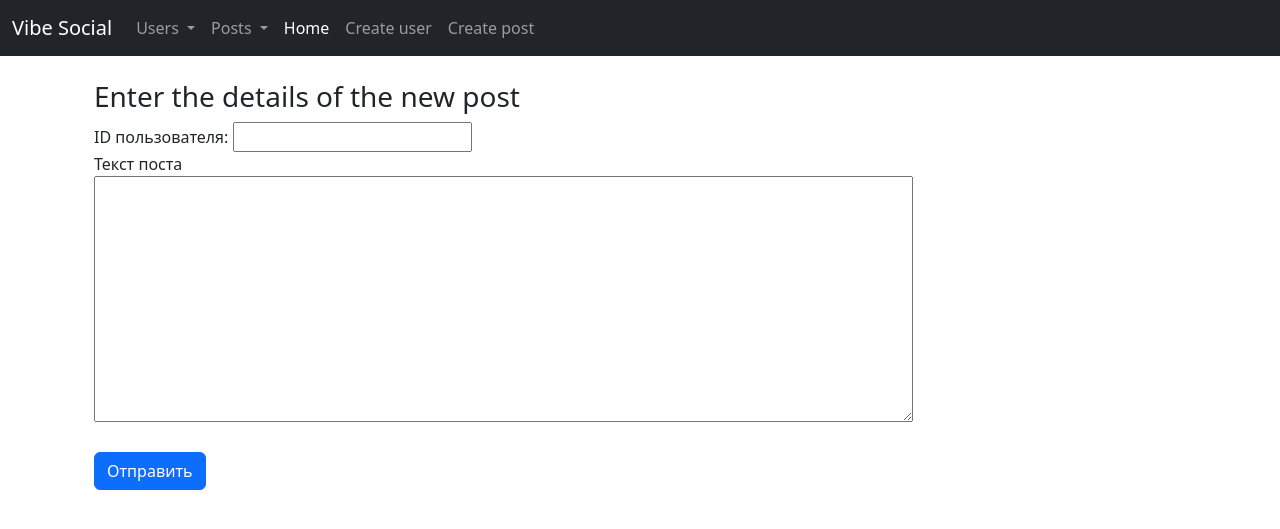
After one commit to Shadowpat42/flask-project, a Flask app: page /front/post/create in a window 1280 px wide. The commit adds this page. Shown: the top 529 px of the page. Run offline with Flask 3, Linux system fonts and the light colour scheme.

Commit message:
add create_post_form

```diff
--- a/app/forms.py
+++ b/app/forms.py
@@ -1,7 +1,7 @@
 # forms.py
 from app import USERS
 from flask_wtf import FlaskForm
-from wtforms import StringField, SubmitField
+from wtforms import StringField, SubmitField, TextAreaField
 from wtforms.validators import DataRequired
 
 
@@ -10,3 +10,9 @@ class CreateUserForm(FlaskForm):
     last_name = StringField("Фамилия:", validators=[DataRequired()])
     email = StringField("Email:", validators=[DataRequired()])
     submit = SubmitField("Отправить")
+
+
+class CreatePostForm(FlaskForm):
+    author_id = StringField("ID пользователя:", validators=[DataRequired()])
+    text = TextAreaField("Текст поста", validators=[DataRequired()], render_kw={"rows": 10, "style": "width: 75%;"})
+    submit = SubmitField("Отправить")
--- /dev/null
+++ b/app/templates/create_post_form.html
@@ -0,0 +1,29 @@
+{% extends "base.html" %}
+
+{% block content %}
+  <body>
+    <div class="container">
+      {% if post_data %}
+        <br>
+        <h3>Post created!</h3>
+      {% else %}
+        <br>
+        <h3>Enter the details of the new post</h3>
+        <form method="POST">
+          {{ form.hidden_tag() }}
+
+          <div class="form-group">
+            {{ form.author_id.label }}  {{ form.author_id }}
+          </div>
+
+          <div class="form-group">
+            {{ form.text.label }} <br> {{ form.text }}
+          </div>
+
+          <br>
+          {{ form.submit(class="btn btn-primary") }}
+        </form>
+      {% endif %}
+    </div>
+  </body>
+{% endblock %}
--- a/app/templates/get_post.html
+++ b/app/templates/get_post.html
@@ -7,7 +7,7 @@
 
         POST ID: {{ post.post_id }} <br>
         AUTHOR ID: {{ post.author_id }} <br>
-        TEXT: {{ post.text }} <br>
+        TEXT: <pre style="white-space: pre-line;">{{ post.text }}</pre> <br>
         REACTIONS: <br>
         {% for reaction in post.reactions %}
             <div style="margin-left: 20px;">
--- a/app/templates/get_user.html
+++ b/app/templates/get_user.html
@@ -12,7 +12,7 @@
     {% for post in user.posts %}
       <div style="margin-left: 20px;">
         POST ID: {{ post.post_id }} <br>
-        TEXT: {{ post.text }} <br>
+        TEXT: <pre style="white-space: pre-line">{{ post.text }}</pre> <br>
         REACTIONS: <br>
         {% for reaction in post.reactions %}
           <div style="margin-left: 20px;">
--- a/app/templates/navbar.html
+++ b/app/templates/navbar.html
@@ -1,6 +1,6 @@
 <nav class="navbar navbar-expand-lg navbar-dark bg-dark">
   <div class="container-fluid">
-    <a class="navbar-brand" href="#">Navbar</a>
+    <a class="navbar-brand" href="#">Vibe Social</a>
     <button class="navbar-toggler" type="button" data-bs-toggle="collapse" data-bs-target="#navbarSupportedContent" aria-controls="navbarSupportedContent" aria-expanded="false" aria-label="Toggle navigation">
       <span class="navbar-toggler-icon"></span>
     </button>
@@ -35,6 +35,9 @@
         <li class="nav-item">
           <a class="nav-link" href="{{url_for('front_user_create')}}">Create user</a>
         </li>
+        <li class="nav-item">
+          <a class="nav-link" href="{{url_for('front_post_create')}}">Create post</a>
+        </li>
       </ul>
     </div>
   </div>
--- a/app/views.py
+++ b/app/views.py
@@ -1,5 +1,5 @@
 from app import app, USERS, models
-from app.forms import CreateUserForm
+from app.forms import CreateUserForm, CreatePostForm
 from flask import request, Response, url_for, render_template
 from http import HTTPStatus
 import matplotlib.pyplot as plt
@@ -302,3 +302,17 @@ def front_get_post(user_id, post_id):
     user = USERS[user_id]
     post = USERS[user_id].posts[post_id]
     return render_template("get_post.html", post=post, user=user, USERS=USERS)
+
+
+@app.route("/front/post/create", methods=["GET", "POST"])
+def front_post_create():
+    post_data = None
+    form = CreatePostForm()
+    if form.validate_on_submit():
+        post_data = dict()
+        post_data["author_id"] = int(form.author_id.data)
+        post_data["text"] = form.text.data
+        response = requests.post(f"http://127.0.0.1:5000/post/create", json=post_data)
+        if response.status_code not in {HTTPStatus.OK, HTTPStatus.CREATED}:
+            return "Invalid author_id"
+    return render_template("create_post_form.html", form=form, post_data=post_data, USERS=USERS)
```
